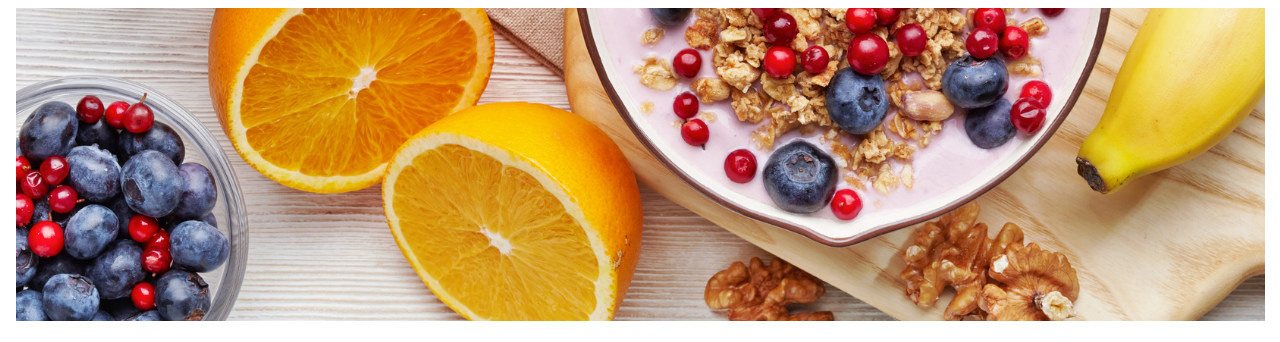
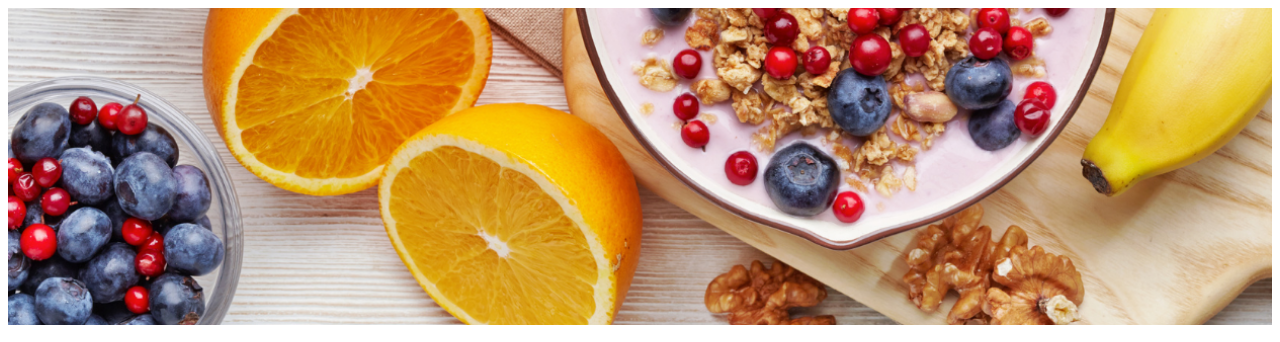
Before and after one commit to nely8998/cst251final, a plain HTML site: page cst251finalaaron/index.html in a window 1280 px wide. Shown: the top 342 px of the page. Drawn offline with Linux system fonts and the light colour scheme.

Commit message:
Update index.css

```diff
--- a/cst251finalaaron/css/index.css
+++ b/cst251finalaaron/css/index.css
@@ -9,7 +9,7 @@ body {
     background-color: white;
     padding: 25px;
     font-size: 120%;
-    margin: 0;
+    margin: 0%;
 }
 
 
@@ -46,8 +46,8 @@ width: 1200px;
 }
 
 .top {
-  display: inline-block;
-  max-width: 1280px;
+
+  width: 100%;
   max-height: 1000px;
   z-index: -1;
 }
```
